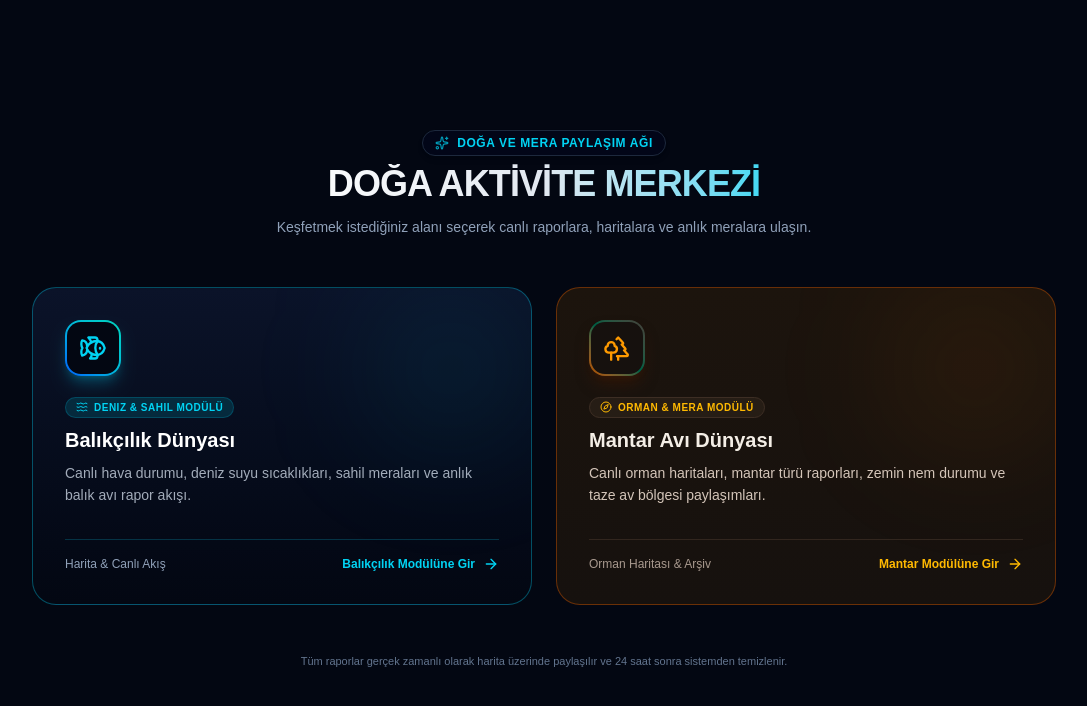
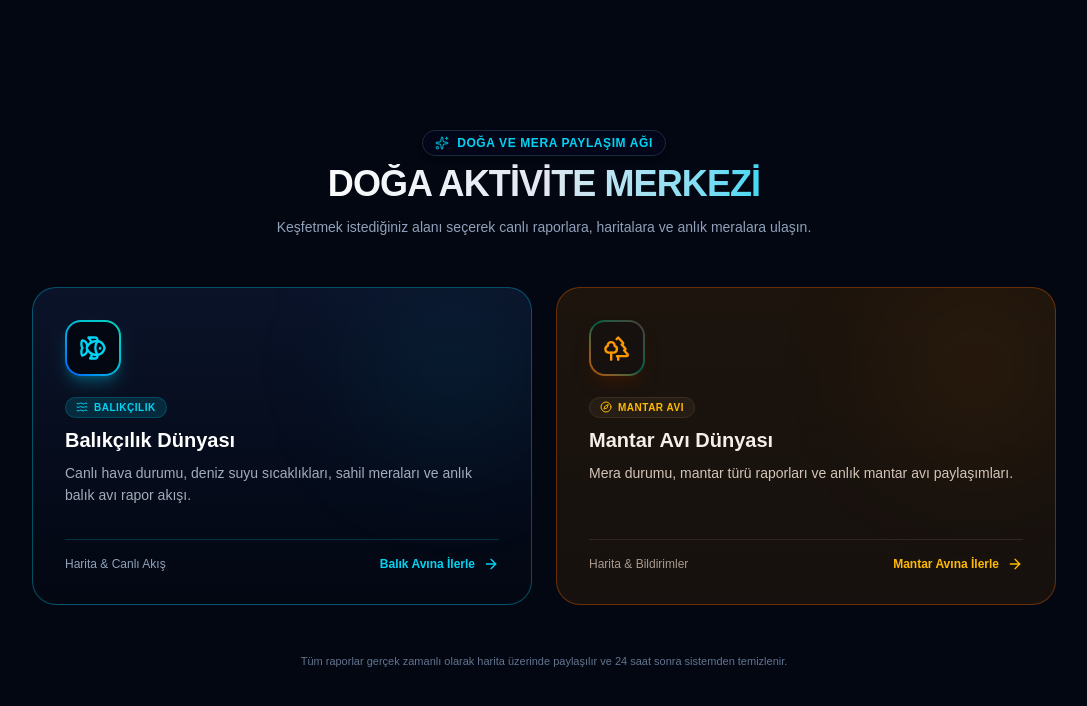
Before and after one commit to kigoppi/meram, a Next.js app: page / in a window 1280 px wide. Shown: the top 706 px of the page, without its empty margins (96-1183 px from the left). Built offline with nearby package versions, Linux system fonts and the light colour scheme.

Commit message:
Website yazıları düzenlendi

```diff
--- a/app/fishing/page.tsx
+++ b/app/fishing/page.tsx
@@ -236,7 +236,7 @@ export default function FishingModulePage() {
               <h1 className="text-xs sm:text-sm font-black tracking-wide bg-gradient-to-r from-white via-cyan-200 to-cyan-400 bg-clip-text text-transparent truncate max-w-[110px] sm:max-w-none">
                 BALIKÇILIK DÜNYASI
               </h1>
-              <p className="text-[8px] sm:text-[9px] text-cyan-500/80 font-medium tracking-wider uppercase hidden sm:block">Canlı Bulut Mera Ağı</p>
+              <p className="text-[8px] sm:text-[9px] text-cyan-500/80 font-medium tracking-wider uppercase hidden sm:block">Bildirim Platformu</p>
             </div>
           </div>
         </div>
@@ -361,7 +361,7 @@ export default function FishingModulePage() {
           <div className="p-3.5 border-b border-cyan-900/20 bg-[#030712]/90 shrink-0 hidden lg:flex items-center justify-between">
             <h2 className="text-xs font-black tracking-wider uppercase text-cyan-400 flex items-center gap-1.5">
               <Compass className="w-3 h-3 text-cyan-400 animate-spin-slow" />
-              <span>Diğer Raporlar (Arşiv)</span>
+              <span>Diğer Raporlar</span>
             </h2>
             <span className="px-2 py-0.5 rounded-full bg-slate-800 text-slate-300 border border-slate-700 text-[10px] font-bold">
               {olderReports.length}
--- a/app/layout.tsx
+++ b/app/layout.tsx
@@ -13,8 +13,8 @@ const geistMono = Geist_Mono({
 });
 
 export const metadata: Metadata = {
-  title: "Create Next App",
-  description: "Generated by create next app",
+  title: "Fishmush",
+  description: "Generated by Mee",
 };
 
 export default function RootLayout({ children }: LayoutProps<"/">) {
--- a/app/mushrooms/page.tsx
+++ b/app/mushrooms/page.tsx
@@ -232,7 +232,7 @@ export default function MushroomModulePage() {
               <h1 className="text-xs sm:text-sm font-black tracking-wide bg-gradient-to-r from-[#f4eee6] via-amber-200 to-amber-500 bg-clip-text text-transparent truncate max-w-[120px] sm:max-w-none">
                 MANTAR AVI DÜNYASI
               </h1>
-              <p className="text-[8px] sm:text-[9px] text-amber-600/90 font-medium tracking-wider uppercase hidden sm:block">Canlı Bulut Orman Ağı</p>
+              <p className="text-[8px] sm:text-[9px] text-amber-600/90 font-medium tracking-wider uppercase hidden sm:block">Bildirim Platformu</p>
             </div>
           </div>
         </div>
@@ -352,7 +352,7 @@ export default function MushroomModulePage() {
           <div className="p-3.5 border-b border-[#32261e] bg-[#1c140d]/90 shrink-0 hidden lg:flex items-center justify-between">
             <h2 className="text-xs font-black tracking-wider uppercase text-amber-500 flex items-center gap-1.5">
               <Compass className="w-3 h-3 text-amber-500 animate-spin-slow" />
-              <span>Diğer Raporlar (Arşiv)</span>
+              <span>Diğer Raporlar</span>
             </h2>
             <span className="px-2 py-0.5 rounded-full bg-[#261d15] text-[#a8998e] border border-[#3d2e24] text-[10px] font-bold">
               {olderReports.length}
--- a/app/page.tsx
+++ b/app/page.tsx
@@ -43,7 +43,7 @@ export default function HomePage() {
 
             <div className="space-y-2">
               <div className="inline-flex items-center gap-1.5 px-2.5 py-0.5 rounded-full bg-cyan-950/80 text-cyan-400 border border-cyan-800/60 text-[10px] font-bold uppercase tracking-wider">
-                <Waves className="w-3 h-3" /> Deniz & Sahil Modülü
+                <Waves className="w-3 h-3" /> Balıkçılık
               </div>
               <h2 className="text-xl font-extrabold text-white group-hover:text-cyan-300 transition-colors">
                 Balıkçılık Dünyası
@@ -57,7 +57,7 @@ export default function HomePage() {
           <div className="flex items-center justify-between mt-8 pt-4 border-t border-cyan-950 relative z-10">
             <span className="text-xs text-slate-400 font-medium">Harita & Canlı Akış</span>
             <div className="flex items-center gap-2 text-xs font-bold text-cyan-400 group-hover:translate-x-1 transition-transform">
-              <span>Balıkçılık Modülüne Gir</span>
+              <span>Balık Avına İlerle</span>
               <ArrowRight className="w-4 h-4" />
             </div>
           </div>
@@ -79,21 +79,21 @@ export default function HomePage() {
 
             <div className="space-y-2">
               <div className="inline-flex items-center gap-1.5 px-2.5 py-0.5 rounded-full bg-[#261d15] text-amber-400 border border-[#3d2e24] text-[10px] font-bold uppercase tracking-wider">
-                <Compass className="w-3 h-3" /> Orman & Mera Modülü
+                <Compass className="w-3 h-3" /> Mantar Avı
               </div>
               <h2 className="text-xl font-extrabold text-[#f4eee6] group-hover:text-amber-200 transition-colors">
                 Mantar Avı Dünyası
               </h2>
               <p className="text-xs sm:text-sm text-[#d4c5b9] leading-relaxed font-medium">
-                Canlı orman haritaları, mantar türü raporları, zemin nem durumu ve taze av bölgesi paylaşımları.
+                Mera durumu, mantar türü raporları ve anlık mantar avı paylaşımları.
               </p>
             </div>
           </div>
 
           <div className="flex items-center justify-between mt-8 pt-4 border-t border-[#32261e] relative z-10">
-            <span className="text-xs text-[#a8998e] font-medium">Orman Haritası & Arşiv</span>
+            <span className="text-xs text-[#a8998e] font-medium">Harita & Bildirimler</span>
             <div className="flex items-center gap-2 text-xs font-bold text-amber-400 group-hover:translate-x-1 transition-transform">
-              <span>Mantar Modülüne Gir</span>
+              <span>Mantar Avına İlerle</span>
               <ArrowRight className="w-4 h-4" />
             </div>
           </div>
```
